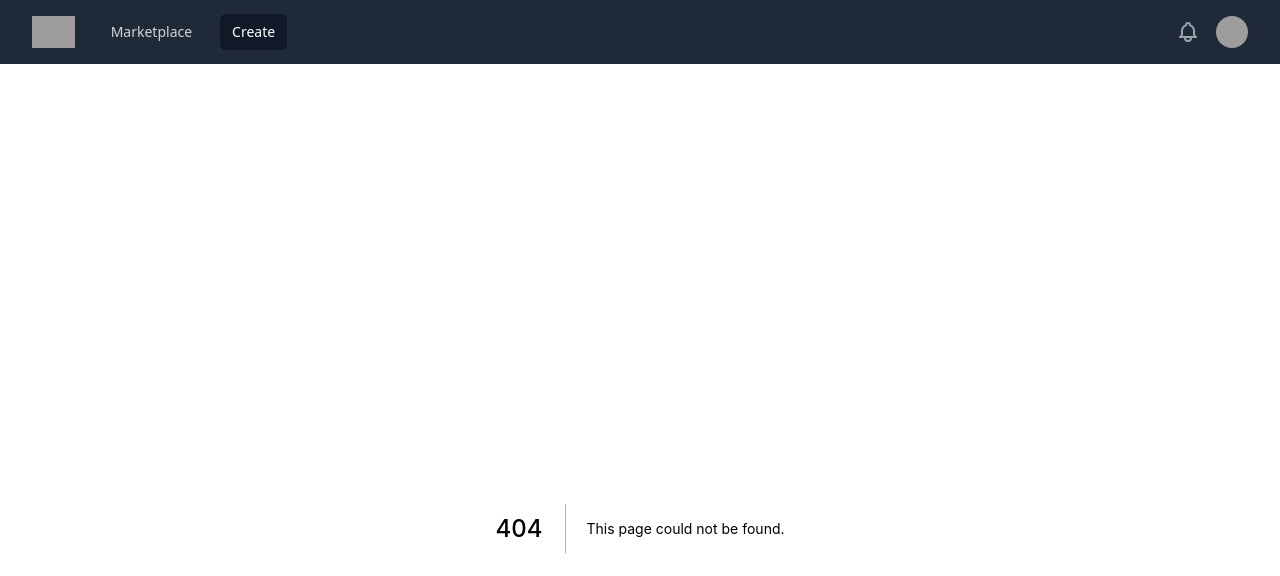
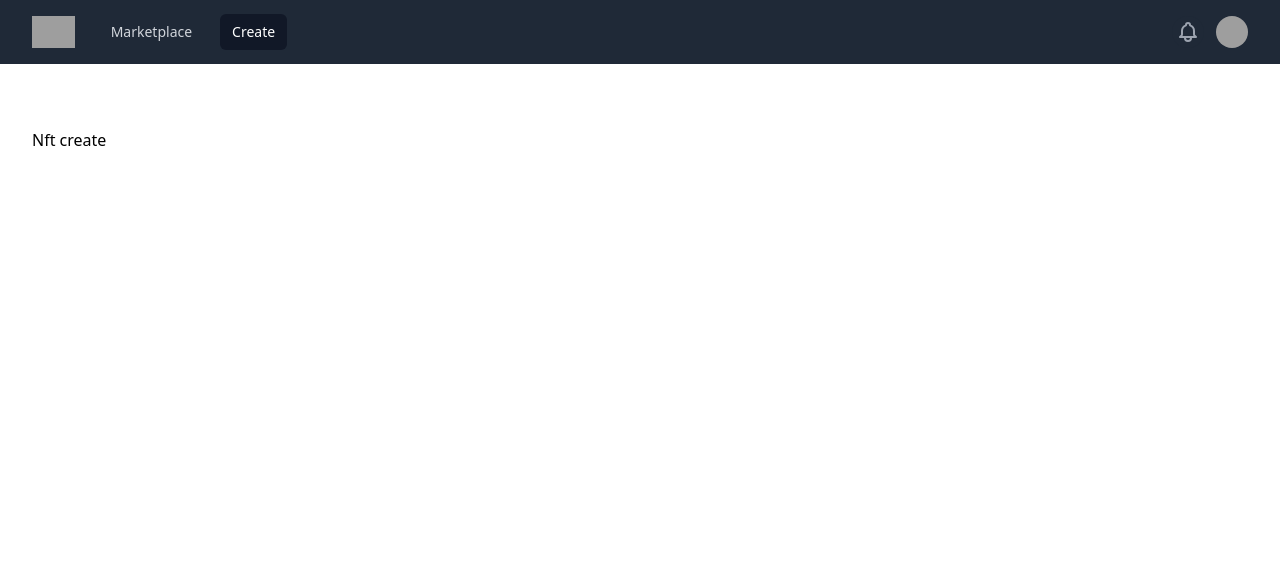
Before and after one commit to DanyloNovikov/Trinix, a Next.js app: page /nft/create in a window 1280 px wide. Before the commit this address had no page. Shown: the top 576 px of the page. Built offline with nearby package versions, Linux system fonts and the light colour scheme; grey boxes are pictures that could not be loaded.

Commit message:
Create "Create NFT" page

```diff
--- /dev/null
+++ b/pages/nft/create.tsx
@@ -0,0 +1,9 @@
+import { NextPage } from 'next';
+
+const NftCreate: NextPage = () => {
+    return <>
+        <h1>Nft create</h1>
+    </>
+}
+
+export default NftCreate;
```
